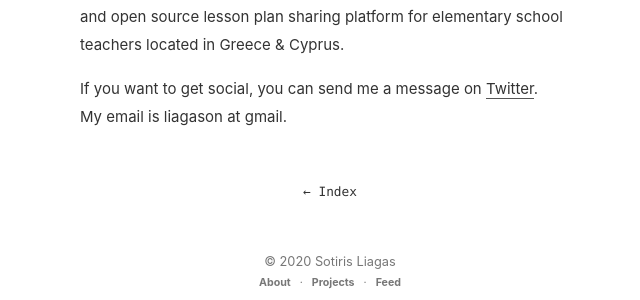
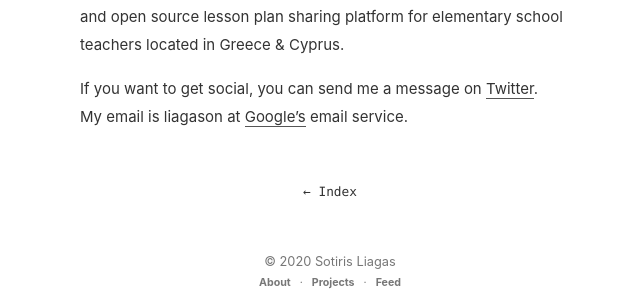
Before and after one commit to liagason/A-Jekyll-Blog, a Jekyll site: the page built from about.md, in a window 1280 px wide. Shown: the part 424-724 px from the top of the page, without its empty margins (310-950 px from the left). Built offline with Jekyll 4.4.1, drawn with Linux system fonts in a browser that asks for light colours.

Commit message:
Update about.md

```diff
--- a/about.md
+++ b/about.md
@@ -10,4 +10,4 @@ I'm an elementary school teacher and self-taught programmer. I currently teach m
 In 2020, I cofounded [Elemedu](https://elemedu.com) with [Nefeli Kostakopoulou](https://nefeli.dev). It's a free and open source lesson plan sharing platform for elementary school teachers located in Greece & Cyprus.
 
 If you want to get social, you can send me a message on [Twitter](https://twitter.com/liagason).
-My email is liagason at gmail.
+My email is liagason at [Google's](https://gmail.com) email service.
```
